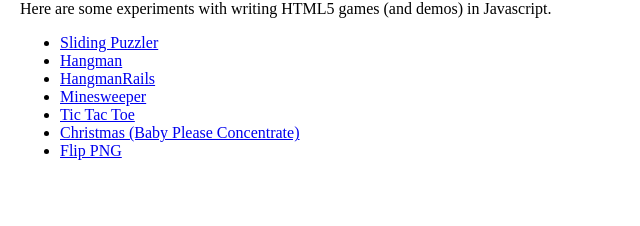
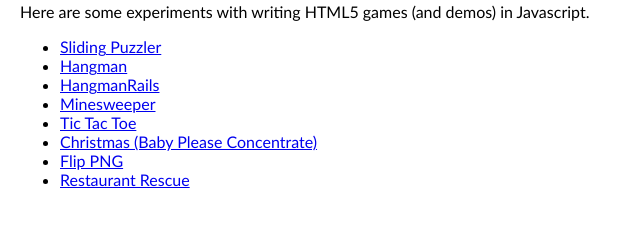
Before and after one commit to kofno/pixi-dust, a plain HTML site: page index.html in a window 1280 px wide. Shown: the part 78-304 px from the top of the page, without its empty margins (0-640 px from the left). Drawn offline with Linux system fonts and the light colour scheme.

Commit message:
Add Restaurant Rescue link

```diff
--- a/index.html
+++ b/index.html
@@ -4,7 +4,7 @@
       body {
       margin: 0;
       padding: 20px;
-      ont-family: "Trebuchet MS","Lucida Grande","Lucida Sans Unicode","Lucida Sans",Tahoma,sans-serif;
+      font-family: "Trebuchet MS","Lucida Grande","Lucida Sans Unicode","Lucida Sans",Tahoma,sans-serif;
       }
     </style>
   </head>
@@ -22,6 +22,7 @@
       <li><a href="tic-tac-toe" title="Tic Tac Toe">Tic Tac Toe</a></li>
       <li><a href="concentration" title="Christmas (Baby Please Concentrate)">Christmas (Baby Please Concentrate)</a></li>
       <li><a href="flip-png" title="Flip PNG">Flip PNG</a></li>
+      <li><a href="https://restaurant-rescue.surge.sh/" title="Restaurant Rescue">Restaurant Rescue</a></li>
     </ul>
   </body>
 
```
